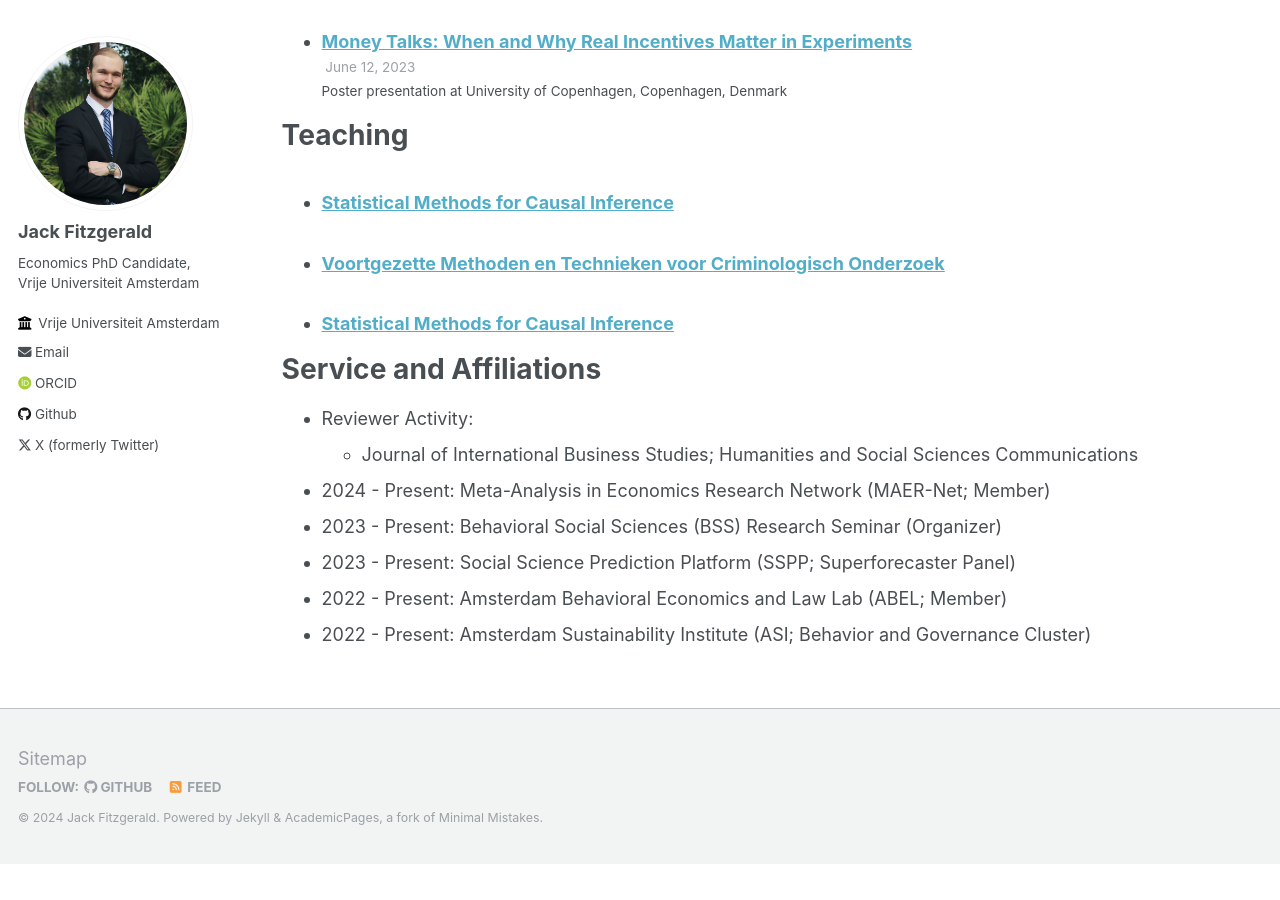
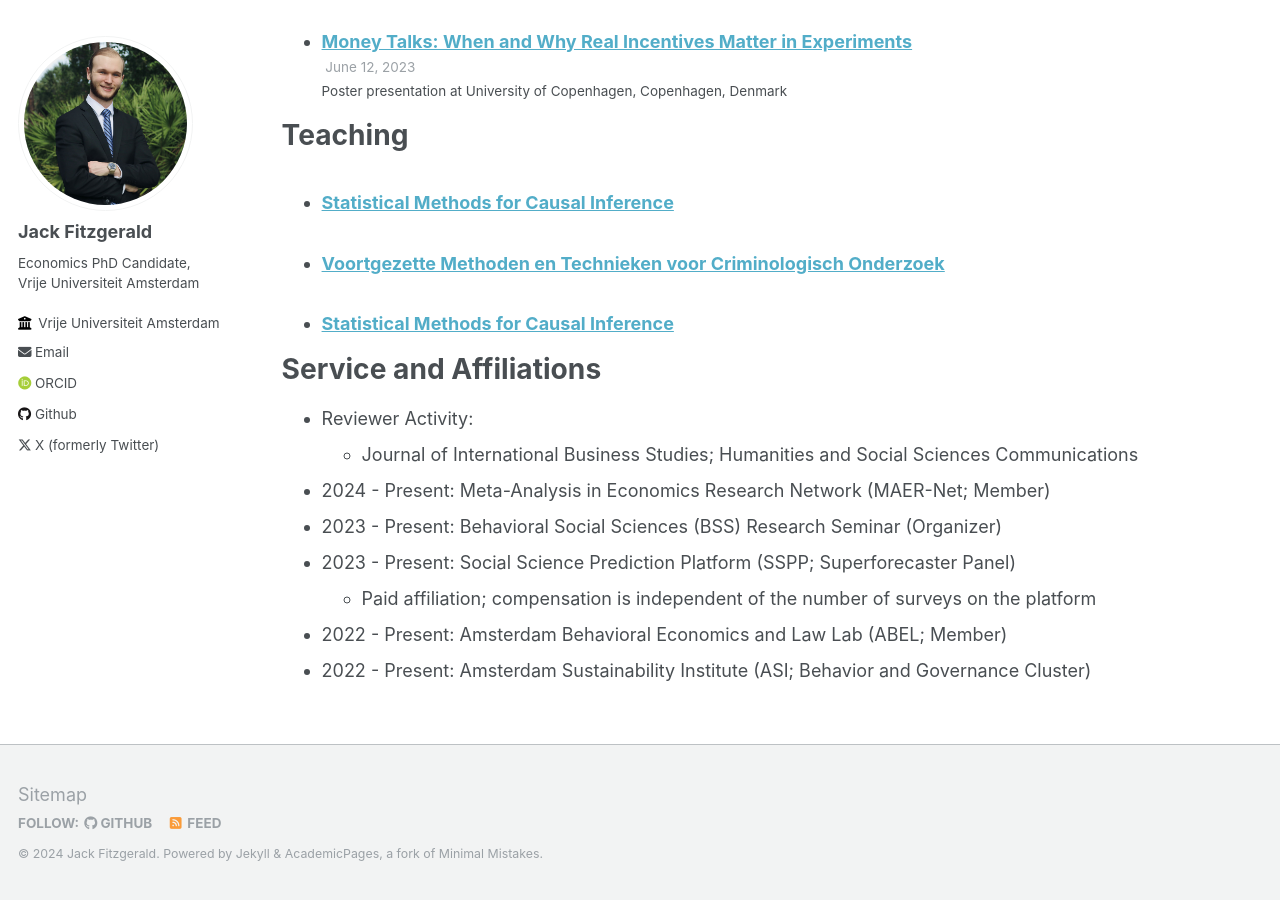
Before and after one commit to jack-fitzgerald/jack-fitzgerald.github.io, a Jekyll site: the page built from _pages/cv.md, in a window 1280 px wide and 900 px high, scrolled down 1300 px. Built offline with Jekyll 4.4.1, drawn with Linux system fonts in a browser that asks for light colours; some web fonts are replaced; before the commit the page ends 2164 px from its top, so only the background shows below that.

Commit message:
Update cv.md

```diff
--- a/_pages/cv.md
+++ b/_pages/cv.md
@@ -55,5 +55,6 @@ Service and Affiliations
 * 2024 - Present: Meta-Analysis in Economics Research Network (MAER-Net; Member)
 * 2023 - Present: Behavioral Social Sciences (BSS) Research Seminar (Organizer)
 * 2023 - Present: Social Science Prediction Platform (SSPP; Superforecaster Panel)
+  * Paid affiliation; compensation is independent of the number of surveys on the platform
 * 2022 - Present: Amsterdam Behavioral Economics and Law Lab (ABEL; Member)
 * 2022 - Present: Amsterdam Sustainability Institute (ASI; Behavior and Governance Cluster)
```
